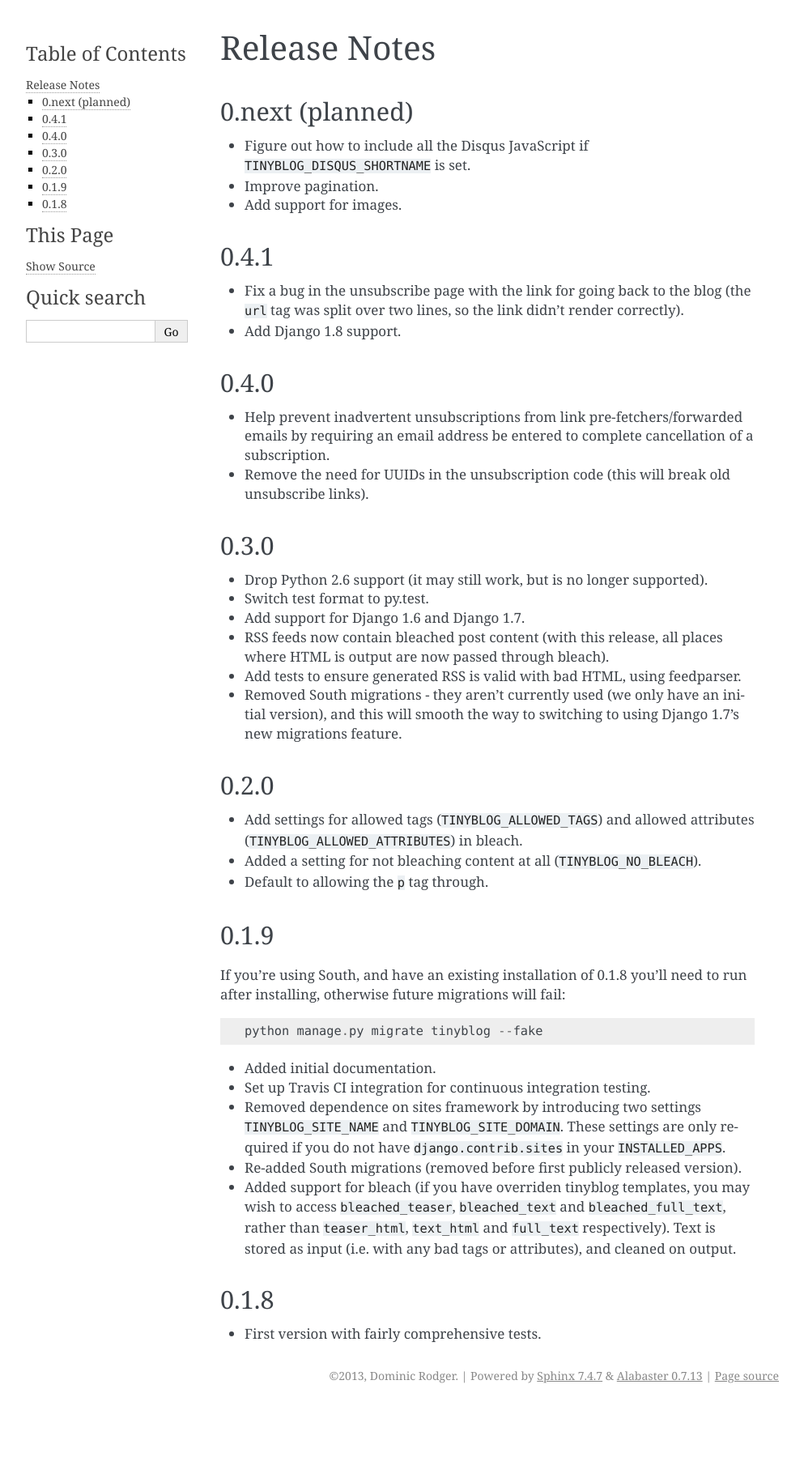
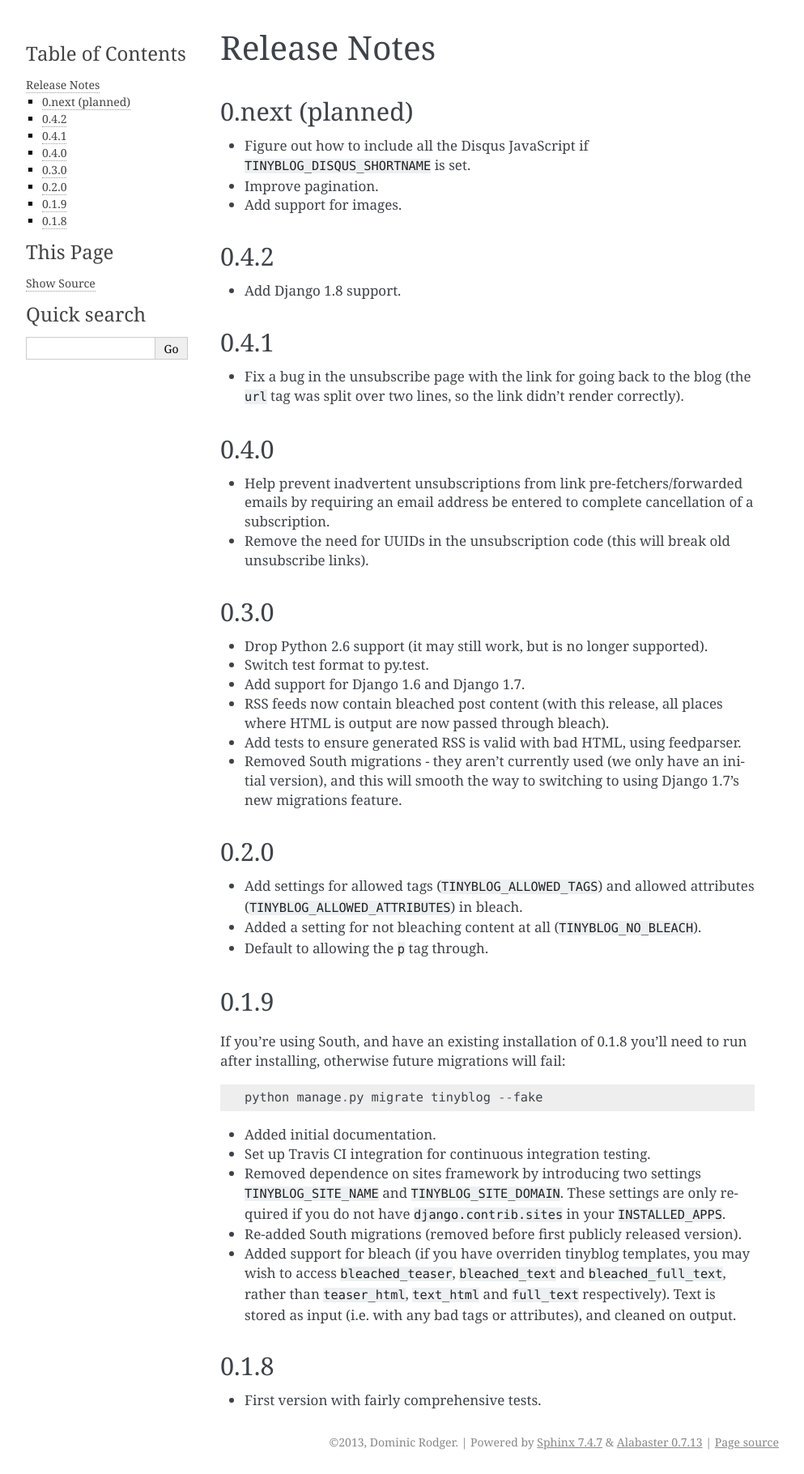
Before and after one commit to dominicrodger/tinyblog, a Sphinx documentation site: the page built from docs/release_notes.rst, in a window 1280 px wide. Shown: the whole page at 81% size, without its empty margins (148-1141 px from the left). Built offline with Sphinx 7.4.7, drawn with Linux system fonts in a browser that asks for light colours; before the commit the page ends 1738 px from its top, so only the background shows below that.

Commit message:
Oops - turns out I already released 0.4.1

```diff
--- a/docs/release_notes.rst
+++ b/docs/release_notes.rst
@@ -9,13 +9,17 @@ Release Notes
 * Improve pagination.
 * Add support for images.
 
+0.4.2
+=====
+
+* Add Django 1.8 support.
+
 0.4.1
 =====
 
 * Fix a bug in the unsubscribe page with the link for going back to
   the blog (the ``url`` tag was split over two lines, so the link
   didn't render correctly).
-* Add Django 1.8 support.
 
 0.4.0
 =====
--- a/tinyblog/__init__.py
+++ b/tinyblog/__init__.py
@@ -1,2 +1,2 @@
-__version__ = '0.4.1'
+__version__ = '0.4.2'
 VERSION = tuple(map(int, __version__.split('.')))
```
